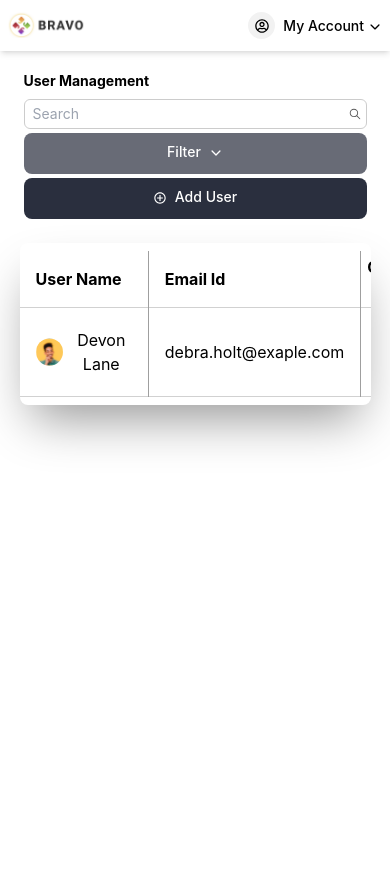
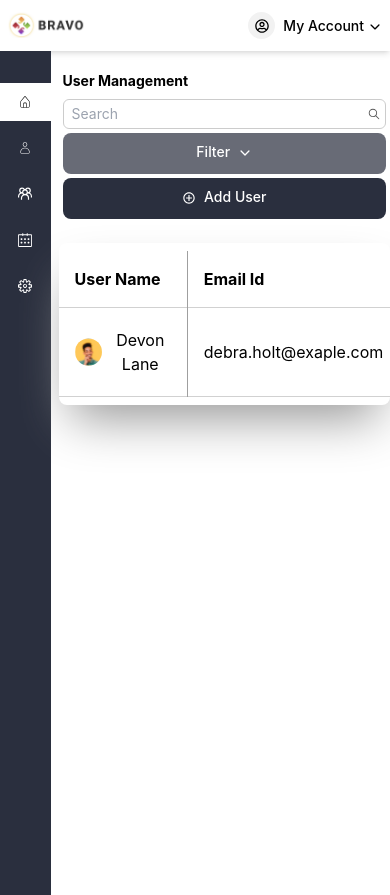
Before and after one commit to Impactmindz-Tech/bravo, a React (Vite) app: page / in a window 390 px wide. Before the commit the page ends 844 px from the top, so only its background shows below. Built offline with nearby package versions, Linux system fonts and the light colour scheme.

Commit message:
left side bar reponsive for sm

```diff
--- a/src/UserManagement.jsx
+++ b/src/UserManagement.jsx
@@ -25,12 +25,12 @@ export default function UserManagement() {
       <Header />
 
       {/* menu section */}
-      <div className="flex justify-start">
+      <div className="flex justify-start gap-2">
         {/* left nav bar */}
         <NavBar />
 
         {/* right side section */}
-        <div className="w-[90%] m-auto h-[41vw]">
+        <div className="w-[85%]  h-[41vw]">
           {/* top title */}
           <div className="flex justify-between px-1 mt-12 sm:mt-5 sm:flex-col sm:gap-y-2">
             <h1 className="text-3xl font-bold sm:text-sm" >User Management</h1>
--- a/src/components/NavBar/NavBar.jsx
+++ b/src/components/NavBar/NavBar.jsx
@@ -9,11 +9,11 @@ export default function NavBar() {
   const location = useLocation();
   return (<>
 
-    <nav className="flex justify-center bg-blue-900 h-[43.24vw] w-[80px] sm:h-[100vh] md:block sm:hidden">
+    <nav className="flex justify-center bg-blue-900 h-[43.24vw] w-[80px] sm:h-[100vh]  ">
       <ul className="mt-8 w-full">
-        <Link to="/" className="text-gray-950 text-2xl hover:text-gray-950">
+        <Link to="/" className="text-gray-950 text-2xl hover:text-gray-950 sm:text-sm">
           <li
-            className={`w-full  py-3 flex justify-center mb-2 hover:bg-white  cursor-pointer  hover:text-black ${
+            className={`w-full py-3 flex justify-center mb-2 hover:bg-white  cursor-pointer  hover:text-black ${
               location.pathname === "/" ? "bg-white text-black" : "text-white"
             }`}
           >
@@ -23,7 +23,7 @@ export default function NavBar() {
 
         <Link
           to="/adminmanagement"
-          className="text-gray-950 text-2xl hover:text-gray-950"
+          className="text-gray-950 text-2xl hover:text-gray-950 sm:text-sm"
         >
           <li
             className={`w-full  py-3 flex justify-center mb-2 hover:bg-white  cursor-pointer  hover:text-black ${
@@ -38,7 +38,7 @@ export default function NavBar() {
 
         <Link
           to="/groupmanagement"
-          className="text-gray-950 text-2xl hover:text-gray-950"
+          className="text-gray-950 text-2xl hover:text-gray-950 sm:text-sm"
         >
           <li
             className={`w-full  py-3 flex justify-center mb-2 hover:bg-white  cursor-pointer  hover:text-black ${
@@ -51,7 +51,7 @@ export default function NavBar() {
           </li>
         </Link>
 
-        <Link to="/calender" className="text-gray-950 text-2xl hover:text-gray-950">
+        <Link to="/calender" className="text-gray-950 text-2xl hover:text-gray-950 sm:text-sm">
           <li
             className={
               location.pathname == "/calender"
@@ -65,7 +65,7 @@ export default function NavBar() {
 
         <Link
           to="/systemsetting"
-          className="text-gray-950 text-2xl hover:text-gray-950"
+          className="text-gray-950 text-2xl hover:text-gray-950 sm:text-sm"
         >
           <li
             className={`w-full  py-3 flex justify-center mb-2 hover:bg-white  cursor-pointer  hover:text-black ${
```
